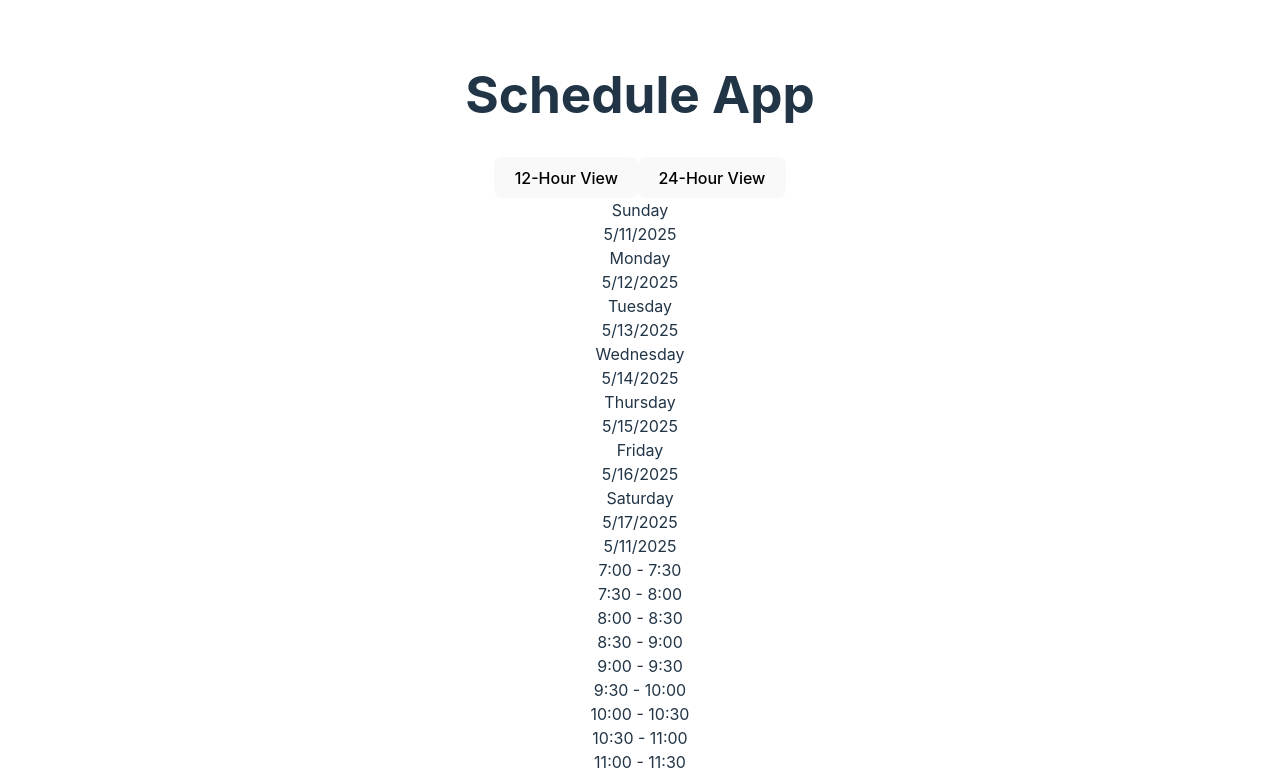
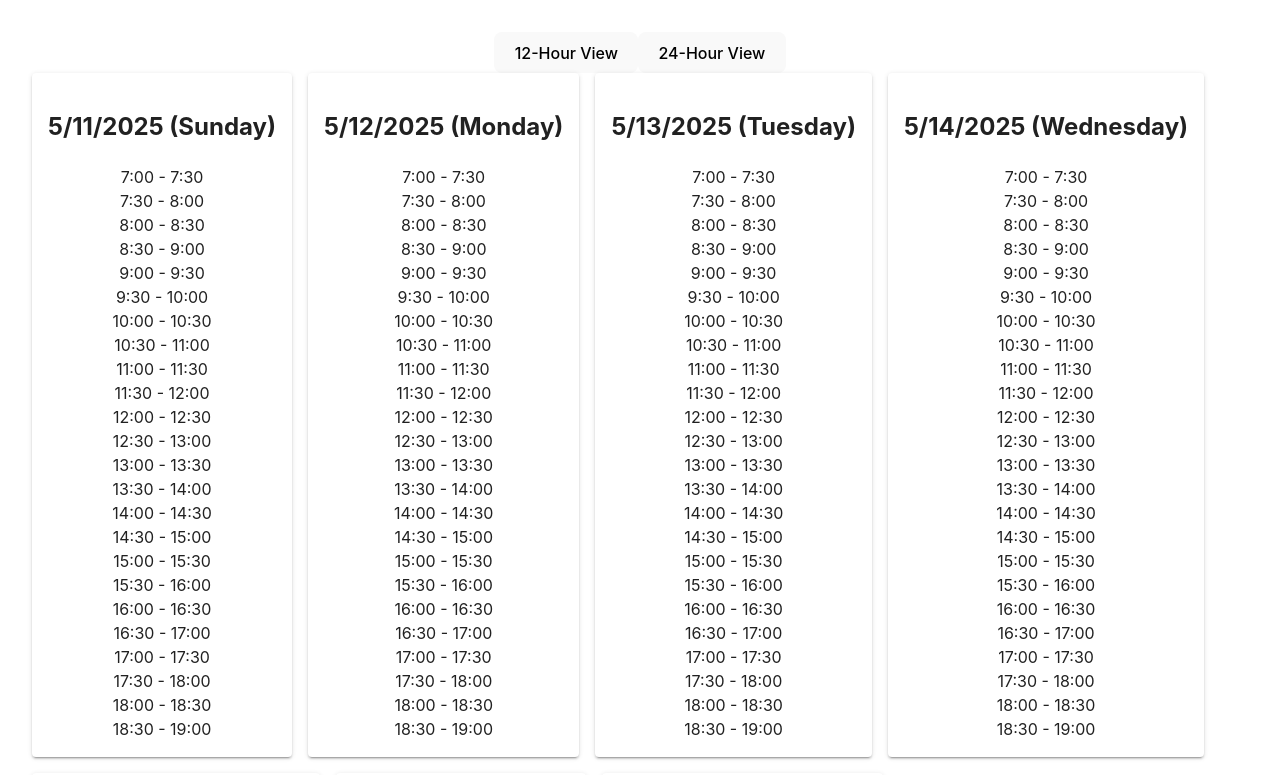
Before and after one commit to DreamersJS/scheduler, a React (Vite) app: page / in a window 1280 px wide. Shown: the top 775 px of the page. Built offline with nearby package versions, Linux system fonts and the light colour scheme.

Commit message:
add mui 7 grided schedule now

```diff
--- a/package.json
+++ b/package.json
@@ -10,6 +10,9 @@
     "preview": "vite preview"
   },
   "dependencies": {
+    "@emotion/react": "^11.14.0",
+    "@emotion/styled": "^11.14.0",
+    "@mui/material": "^7.1.0",
     "react": "^18.2.0",
     "react-dom": "^18.2.0",
     "react-router-dom": "^7.0.2"
--- a/src/App.jsx
+++ b/src/App.jsx
@@ -1,22 +1,41 @@
-import React, { useState } from 'react'
-import './App.css'
+import React, { useState } from 'react';
+import './App.css';
 import ToggleView from "./components/ToggleView";
 import ScheduleGrid from "./components/ScheduleGrid";
-import Header from './components/Header';
+import { Grid, Paper } from '@mui/material';
 
 function App() {
   const [viewMode, setViewMode] = useState("12H");
 
+  const today = new Date();
+  const startOfWeek = today.getDate() - today.getDay();
+  const daysOfWeek = Array.from({ length: 7 }, (_, i) => {
+    return new Date(today.getFullYear(), today.getMonth(), startOfWeek + i);
+  });
+
   return (
-    <>
-      <div className="min-h-screen bg-gray-100 p-4">
-        <h1 className="text-2xl font-bold text-center mb-4">Schedule App</h1>
-        <ToggleView viewMode={viewMode} setViewMode={setViewMode} />
-        {/* <Header/> */}
-        <ScheduleGrid viewMode={viewMode} />
+    <div className="min-h-screen p-4">
+      {/* <h1 className="text-2xl font-bold text-center mb-4">Schedule App</h1> */}
+      <ToggleView viewMode={viewMode} setViewMode={setViewMode} />
+
+      <div className="grid grid-cols-1 md:grid-rows-7 gap-4 p-4 m-2">
+      <Grid container columns={7} spacing={2}>
+        {daysOfWeek.map((day, index) => (
+
+          <Grid
+          day={day}
+          key={index}
+          xs={1}
+        >
+          <Paper elevation={2} style={{ padding: 16, textAlign: 'center' }}>
+          <ScheduleGrid key={index} viewMode={viewMode} day={day} />
+          </Paper>
+        </Grid>
+        ))}
+      </Grid>
       </div>
-    </>
-  )
+    </div>
+  );
 }
 
-export default App
+export default App;
--- a/src/components/EventForm.jsx
+++ b/src/components/EventForm.jsx
@@ -51,6 +51,32 @@ const EventForm = ({ selectedDate, selectedSlot, handleSaveEvent, handleChangeCo
           id="date"
           name="date"
           value={event.date}
+          onChange={handleChange}
+          required
+        />
+      </div>
+
+      {/* starting hour */}
+      <div>
+        <label htmlFor="startTime">Start Time:</label>
+        <input
+          type="time"
+          id="startTime"
+          name="startTime"
+          value={event.startTime}
+          onChange={handleChange}
+          required
+        />
+      </div>
+
+      {/* ending hour */}
+      <div>
+        <label htmlFor="endTime">End Time:</label>
+        <input
+          type="time"
+          id="endTime"
+          name="endTime"
+          value={event.endTime}
           onChange={handleChange}
           required
         />
--- a/src/components/ScheduleGrid.jsx
+++ b/src/components/ScheduleGrid.jsx
@@ -1,6 +1,5 @@
 import React, { useState } from "react";
 import EventForm from "./EventForm";
-import Header from './Header';
 
 const generateTimeSlots = (viewMode) => {
   const slots = [];
@@ -14,27 +13,20 @@ const generateTimeSlots = (viewMode) => {
   return slots;
 };
 
-const ScheduleGrid = ({ viewMode }) => {
+const ScheduleGrid = ({ viewMode, day }) => {
   const timeSlots = generateTimeSlots(viewMode);
-  const [events, setEvents] = useState([]);  // Store events with unique ID
+  const [events, setEvents] = useState([]);
   const [edit, setEdit] = useState(false);
   const [selectedSlot, setSelectedSlot] = useState(null);
 
-  const today = new Date();
-  const startOfWeek = today.getDate() - today.getDay();
-  const daysOfWeek = Array.from({ length: 7 }, (_, i) => {
-    const date = new Date(today.setDate(startOfWeek + i));
-    return date;
-  });
-
-  const handleEdit = (day, slot) => {
+  const handleEdit = (slot) => {
     setSelectedSlot({ day, slot });
     setEdit(!edit);
   };
 
   const handleSaveEvent = (event) => {
-    const newEvent = { ...event, id: Date.now() };  // Create a unique event ID
-    setEvents([...events, newEvent]); // Add event to the list
+    const newEvent = { ...event, id: Date.now() };
+    setEvents([...events, newEvent]);
   };
 
   const handleChangeColor = (eventId, color) => {
@@ -44,25 +36,21 @@ const ScheduleGrid = ({ viewMode }) => {
   };
 
   return (
-    <div>
-      <Header />
-      <div className="grid grid-cols-1 md:grid-cols-7 gap-2 p-4">
-        {daysOfWeek.map((day, dayIndex) => (
-          <div key={dayIndex} className="flex flex-col">
-            <div className="text-center font-semibold">{day.toLocaleDateString()}</div>
+    <div className="p-2 bg-white w-full md:w-1/7">
+      <h2 className="text-center">
+        {day.toLocaleDateString()} ({day.toLocaleString('en-US', { weekday: 'long' })})
+      </h2>
+      <div className="mt-2">
         {timeSlots.map((slot, index) => {
-              const event = events.find(e => e.day === day && e.slot === slot);
+          const event = events.find(e => e.day.getTime() === day.getTime() && e.slot === slot);
           return (
             <div
               key={index}
-                  className="p-2 border rounded bg-white text-center"
-                  onClick={(e) => {
-                    e.stopPropagation();  // Prevent event bubbling
-                    handleEdit(day, slot);
-                  }}
-                  style={{ backgroundColor: event ? event.color : 'white' }}  // Background color
+              className="p-2 text-center cursor-pointer"
+              onClick={() => handleEdit(slot)}
+              style={{ backgroundColor: event ? event.color : 'white' }}
             >
-                  {edit && selectedSlot?.day === day && selectedSlot?.slot === slot && (
+              {edit && selectedSlot?.slot === slot && (
                 <EventForm
                   selectedDate={day}
                   selectedSlot={slot}
@@ -71,12 +59,10 @@ const ScheduleGrid = ({ viewMode }) => {
                   existingEvent={event}
                 />
               )}
-                  <div>{slot}</div>
+              {slot}
             </div>
           );
         })}
-          </div>
-        ))}
       </div>
     </div>
   );
```
Also changed, not shown: 1 other file (tests, documents, lock files or other folders). Lines whose indentation alone changed are shown as unchanged.
